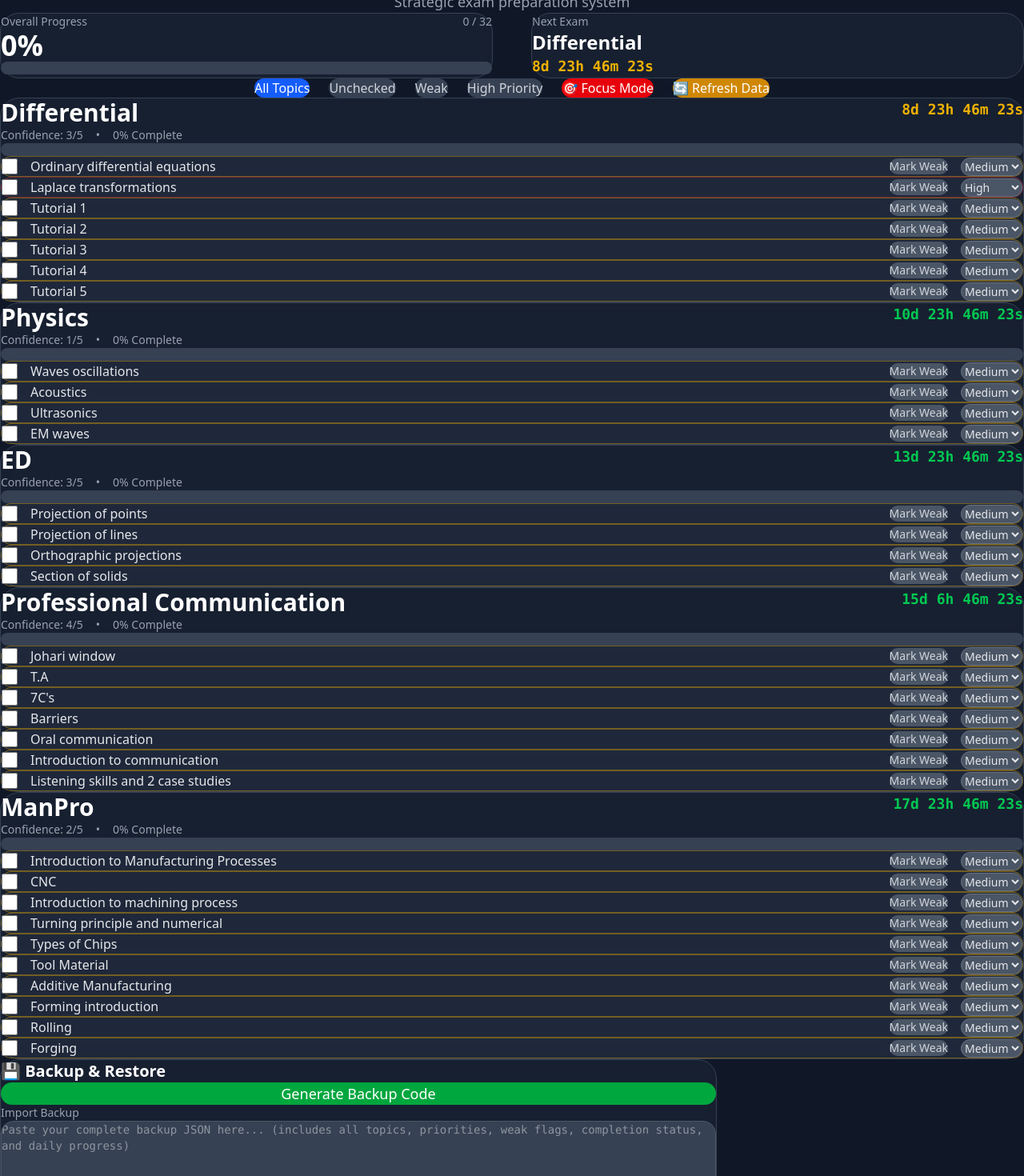
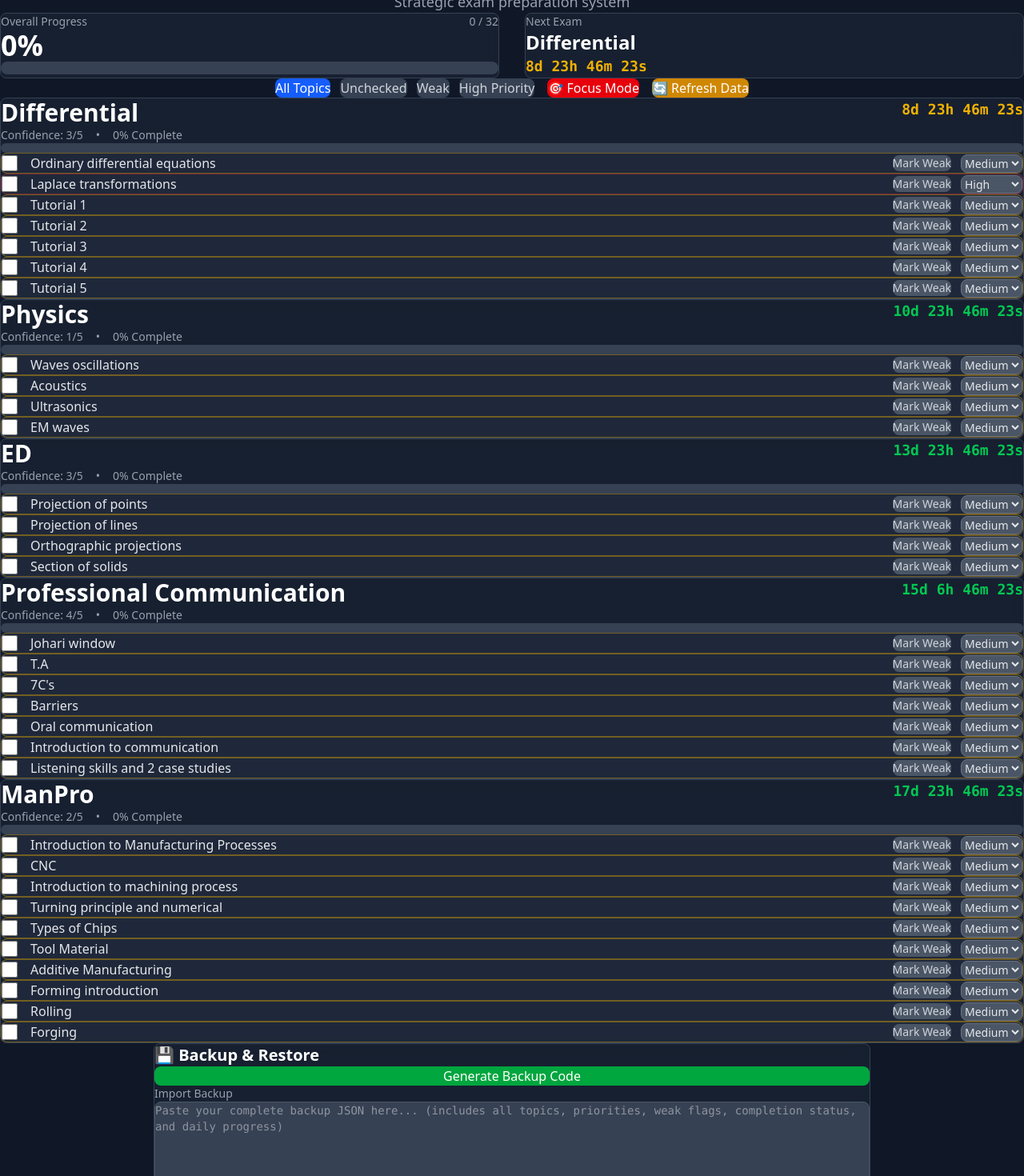
Before and after one commit to shaxntanu/Syllabus-Execution-Engine, a Next.js app: page / in a window 1280 px wide. Shown: the part 60-1530 px from the top of the page at 80% size. Built offline with nearby package versions, Linux system fonts and the light colour scheme.

Commit message:
Fix all issues: make containers rectangular, restore dynamic centering, add proper spacing, increase container areas

```diff
--- a/components/BackupPanel.tsx
+++ b/components/BackupPanel.tsx
@@ -98,32 +98,32 @@ export default function BackupPanel() {
         onClose={hideNotification}
       />
 
-      <div className="bg-gray-800/50 backdrop-blur rounded-3xl p-12 border border-gray-700">
-        <h3 className="text-xl font-bold text-white mb-10">💾 Backup & Restore</h3>
+      <div className="bg-gray-800/50 backdrop-blur rounded-lg p-8 border border-gray-700">
+        <h3 className="text-xl font-bold text-white mb-6">💾 Backup & Restore</h3>
 
-        <div className="space-y-10">
+        <div className="space-y-6">
           <button
             onClick={generateBackup}
-            className="w-full bg-green-600 hover:bg-green-700 text-white font-medium py-5 rounded-2xl transition-colors text-lg"
+            className="w-full bg-green-600 hover:bg-green-700 text-white font-medium py-3 rounded-lg transition-colors"
           >
             Generate Backup Code
           </button>
 
           <div>
-            <label className="block text-sm text-gray-400 mb-6">Import Backup</label>
+            <label className="block text-sm text-gray-400 mb-3">Import Backup</label>
             <textarea
               value={importText}
               onChange={(e) => setImportText(e.target.value)}
               placeholder="Paste your complete backup JSON here... (includes all topics, priorities, weak flags, completion status, and daily progress)"
-              className="w-full bg-gray-700 text-gray-200 rounded-2xl p-6 border border-gray-600 focus:border-blue-500 focus:outline-none font-mono text-sm"
-              rows={6}
+              className="w-full bg-gray-700 text-gray-200 rounded-lg p-4 border border-gray-600 focus:border-blue-500 focus:outline-none font-mono text-sm"
+              rows={5}
             />
           </div>
 
           <button
             onClick={handleImport}
             disabled={!importText}
-            className="w-full bg-blue-600 hover:bg-blue-700 disabled:bg-gray-600 disabled:cursor-not-allowed text-white font-medium py-5 rounded-2xl transition-colors text-lg"
+            className="w-full bg-blue-600 hover:bg-blue-700 disabled:bg-gray-600 disabled:cursor-not-allowed text-white font-medium py-3 rounded-lg transition-colors"
           >
             Import Backup
           </button>
--- a/components/Dashboard.tsx
+++ b/components/Dashboard.tsx
@@ -19,19 +19,19 @@ export default function Dashboard() {
   );
 
   return (
-    <div className="min-h-screen bg-gray-900 py-20">
-      <div className="w-full px-8 md:px-16 lg:px-24">
-        <div className="max-w-7xl mx-auto">
-          <header className="text-center mb-24">
+    <div className="min-h-screen bg-gray-900 flex items-center justify-center py-16">
+      <div className="w-full max-w-none px-8 md:px-16 lg:px-24">
+        <div className="flex flex-col items-center w-full">
+          <header className="text-center mb-20 w-full">
             <h1 className="text-4xl md:text-5xl font-bold text-white mb-8">⚔️ Exam War Engine</h1>
             <p className="text-gray-400 text-lg">Strategic exam preparation system</p>
           </header>
 
-          <div className="grid grid-cols-1 md:grid-cols-2 gap-12 mb-24">
-            <div className="bg-gray-800/50 backdrop-blur rounded-3xl p-12 border border-gray-700">
-              <div className="flex justify-between items-start mb-8">
+          <div className="grid grid-cols-1 md:grid-cols-2 gap-8 mb-20 w-full max-w-7xl">
+            <div className="bg-gray-800/50 backdrop-blur rounded-lg p-10 border border-gray-700">
+              <div className="flex justify-between items-start mb-6">
                 <div>
-                  <div className="text-sm text-gray-400 mb-4">Overall Progress</div>
+                  <div className="text-sm text-gray-400 mb-3">Overall Progress</div>
                   <div className="text-4xl font-bold text-white">{overallProgress.toFixed(0)}%</div>
                 </div>
                 <div className="text-right text-sm text-gray-400">
@@ -46,11 +46,11 @@ export default function Dashboard() {
               </div>
             </div>
 
-            <div className="bg-gray-800/50 backdrop-blur rounded-3xl p-12 border border-gray-700">
-              <div className="text-sm text-gray-400 mb-4">Next Exam</div>
+            <div className="bg-gray-800/50 backdrop-blur rounded-lg p-10 border border-gray-700">
+              <div className="text-sm text-gray-400 mb-3">Next Exam</div>
               {nextExam ? (
                 <>
-                  <div className="text-2xl font-bold text-white mb-6">{nextExam.name}</div>
+                  <div className="text-2xl font-bold text-white mb-4">{nextExam.name}</div>
                   <CountdownTimer examDate={nextExam.examDate} subjectName={nextExam.name} />
                 </>
               ) : (
@@ -59,29 +59,29 @@ export default function Dashboard() {
             </div>
           </div>
 
-          <div className="flex flex-wrap justify-center gap-6 mb-24">
+          <div className="flex flex-wrap justify-center gap-4 mb-16 w-full">
             <Filters />
             <button
               onClick={() => setFocusMode(true)}
-              className="px-8 py-4 bg-red-600 hover:bg-red-700 text-white font-medium rounded-2xl transition-colors"
+              className="px-6 py-3 bg-red-600 hover:bg-red-700 text-white font-medium rounded-lg transition-colors"
             >
               🎯 Focus Mode
             </button>
             <button
               onClick={() => useStore.getState().forceRefresh()}
-              className="px-8 py-4 bg-yellow-600 hover:bg-yellow-700 text-white font-medium rounded-2xl transition-colors"
+              className="px-6 py-3 bg-yellow-600 hover:bg-yellow-700 text-white font-medium rounded-lg transition-colors"
             >
               🔄 Refresh Data
             </button>
           </div>
 
-          <div className="space-y-12 mb-32">
+          <div className="space-y-8 w-full max-w-7xl mb-20">
             {subjects.map((subject) => (
               <SubjectCard key={subject.id} subject={subject} />
             ))}
           </div>
 
-          <div className="max-w-4xl mx-auto">
+          <div className="w-full max-w-4xl">
             <BackupPanel />
           </div>
         </div>
--- a/components/Filters.tsx
+++ b/components/Filters.tsx
@@ -13,12 +13,12 @@ export default function Filters() {
   ];
 
   return (
-    <div className="flex gap-6 flex-wrap">
+    <div className="flex gap-3 flex-wrap">
       {filters.map((f) => (
         <button
           key={f.value}
           onClick={() => setFilter(f.value)}
-          className={`px-8 py-4 rounded-2xl font-medium transition-colors ${
+          className={`px-5 py-2.5 rounded-lg font-medium transition-colors ${
             filter === f.value
               ? "bg-blue-600 text-white"
               : "bg-gray-700 text-gray-300 hover:bg-gray-600"
--- a/components/SubjectCard.tsx
+++ b/components/SubjectCard.tsx
@@ -23,13 +23,13 @@ export default function SubjectCard({ subject }: SubjectCardProps) {
   });
 
   return (
-    <div className="bg-gray-800/50 backdrop-blur rounded-3xl p-12 border border-gray-700 hover:border-gray-600 transition-colors">
-      <div className="flex flex-col md:flex-row md:justify-between md:items-start gap-8 mb-10">
+    <div className="bg-gray-800/50 backdrop-blur rounded-lg p-8 border border-gray-700 hover:border-gray-600 transition-colors">
+      <div className="flex flex-col md:flex-row md:justify-between md:items-start gap-6 mb-6">
         <div className="flex-1">
-          <div className="flex items-center gap-4 mb-6">
+          <div className="flex items-center gap-3 mb-3">
             <h2 className="text-2xl md:text-3xl font-bold text-white">{subject.name}</h2>
             {highRisk && (
-              <span className="bg-red-500 text-white px-4 py-2 rounded-xl text-xs font-bold">
+              <span className="bg-red-500 text-white px-3 py-1 rounded-lg text-xs font-bold">
                 ⚠ HIGH RISK
               </span>
             )}
@@ -45,8 +45,8 @@ export default function SubjectCard({ subject }: SubjectCardProps) {
         </div>
       </div>
 
-      <div className="mb-10">
-        <div className="w-full bg-gray-700 rounded-full h-4 overflow-hidden">
+      <div className="mb-6">
+        <div className="w-full bg-gray-700 rounded-full h-3 overflow-hidden">
           <div
             className="bg-gradient-to-r from-blue-500 to-purple-500 h-full transition-all duration-500"
             style={{ width: `${progress}%` }}
@@ -54,7 +54,7 @@ export default function SubjectCard({ subject }: SubjectCardProps) {
         </div>
       </div>
 
-      <div className="space-y-6">
+      <div className="space-y-3">
         {filteredTopics.map((topic) => (
           <TopicRow
             key={topic.id}
@@ -65,7 +65,7 @@ export default function SubjectCard({ subject }: SubjectCardProps) {
           />
         ))}
         {filteredTopics.length === 0 && (
-          <div className="text-center text-gray-500 py-12 text-sm">
+          <div className="text-center text-gray-500 py-8 text-sm">
             No topics match the current filter
           </div>
         )}
--- a/components/TopicRow.tsx
+++ b/components/TopicRow.tsx
@@ -18,7 +18,7 @@ export default function TopicRow({ topic, onToggleDone, onToggleWeak, onSetPrior
 
   return (
     <div
-      className={`flex flex-col sm:flex-row sm:items-center gap-4 p-6 rounded-2xl bg-gray-700/30 border ${priorityColors[topic.priority]} transition-all hover:bg-gray-700/50`}
+      className={`flex flex-col sm:flex-row sm:items-center gap-4 p-5 rounded-lg bg-gray-700/30 border ${priorityColors[topic.priority]} transition-all hover:bg-gray-700/50`}
     >
       <div className="flex items-center gap-4 flex-1 min-w-0">
         <input
@@ -33,10 +33,10 @@ export default function TopicRow({ topic, onToggleDone, onToggleWeak, onSetPrior
         </span>
       </div>
 
-      <div className="flex items-center gap-4 sm:ml-auto flex-shrink-0">
+      <div className="flex items-center gap-3 sm:ml-auto flex-shrink-0">
         <button
           onClick={onToggleWeak}
-          className={`px-4 py-2.5 rounded-xl text-sm font-medium transition-colors ${
+          className={`px-4 py-2 rounded-lg text-sm font-medium transition-colors ${
             topic.weak
               ? "bg-orange-500 text-white"
               : "bg-gray-600 text-gray-300 hover:bg-gray-500"
@@ -48,7 +48,7 @@ export default function TopicRow({ topic, onToggleDone, onToggleWeak, onSetPrior
         <select
           value={topic.priority}
           onChange={(e) => onSetPriority(e.target.value as "high" | "medium" | "low")}
-          className="bg-gray-600 text-gray-200 px-4 py-2.5 rounded-xl text-sm border border-gray-500 cursor-pointer"
+          className="bg-gray-600 text-gray-200 px-3 py-2 rounded-lg text-sm border border-gray-500 cursor-pointer"
         >
           <option value="high">High</option>
           <option value="medium">Medium</option>
```
